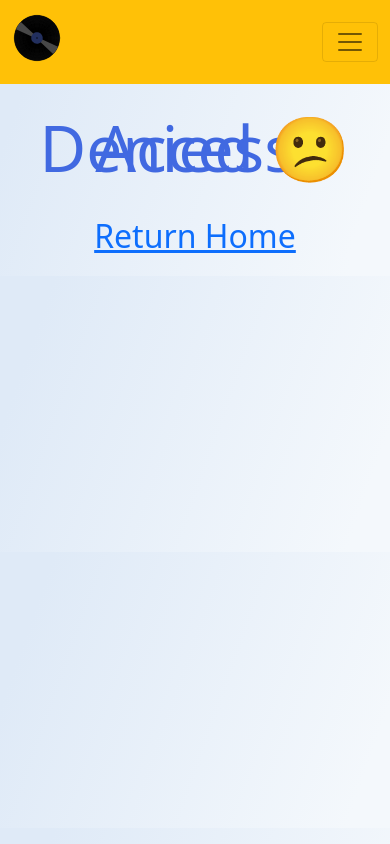
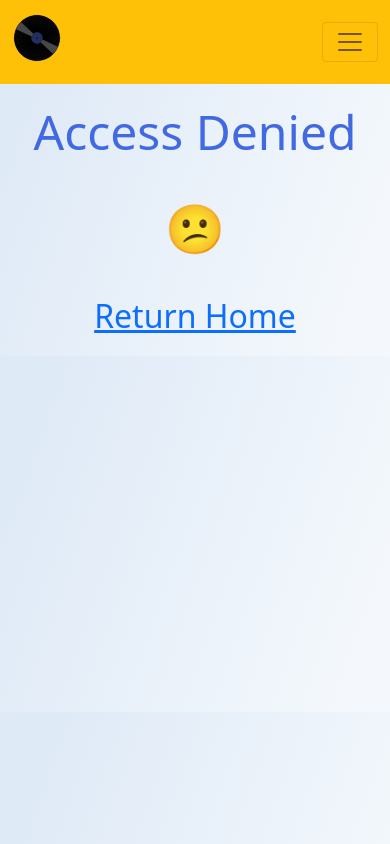
Before and after one commit to P0u4a/Playlist-Generator, a Next.js app: page /signin in a window 390 px wide. Built offline with nearby package versions, Linux system fonts and the light colour scheme; no server answers.

Commit message:
Fix responsive behaviour of error page

```diff
--- a/components/LoginBtn.js
+++ b/components/LoginBtn.js
@@ -45,7 +45,7 @@ export default function LoginBtn() {
           <span
             className={styles.customBtn}
             // Sign in with Google and redirect to Create page upon signin
-            onClick={() => signIn('google', { callbackUrl: 'https://playlist-generator-p0u4a.vercel.app/playlistRequest' })} />
+            onClick={() => signIn('google', { callbackUrl: '/playlistRequest' })} />
           <br />
         </Modal.Body>
         <Modal.Footer>
--- a/pages/signin.js
+++ b/pages/signin.js
@@ -5,8 +5,7 @@ import Link from 'next/link';
 export default function ErrorPage() {
   return (
     <>
-
-      <h1 className={styles.generator}>
+      <h1 className={styles.errorPage}>
         Access Denied 😕
       </h1>
 
--- a/styles/Home.module.css
+++ b/styles/Home.module.css
@@ -105,6 +105,15 @@
   justify-content: center;
 }
 
+.errorPage {
+  margin: auto;
+  line-height: 6rem;
+  text-align: center;
+  font-size: 3rem;
+  color:royalblue;
+}
+
+
 .logo {
   height: 1em;
   margin-left: 0.5rem;
```
